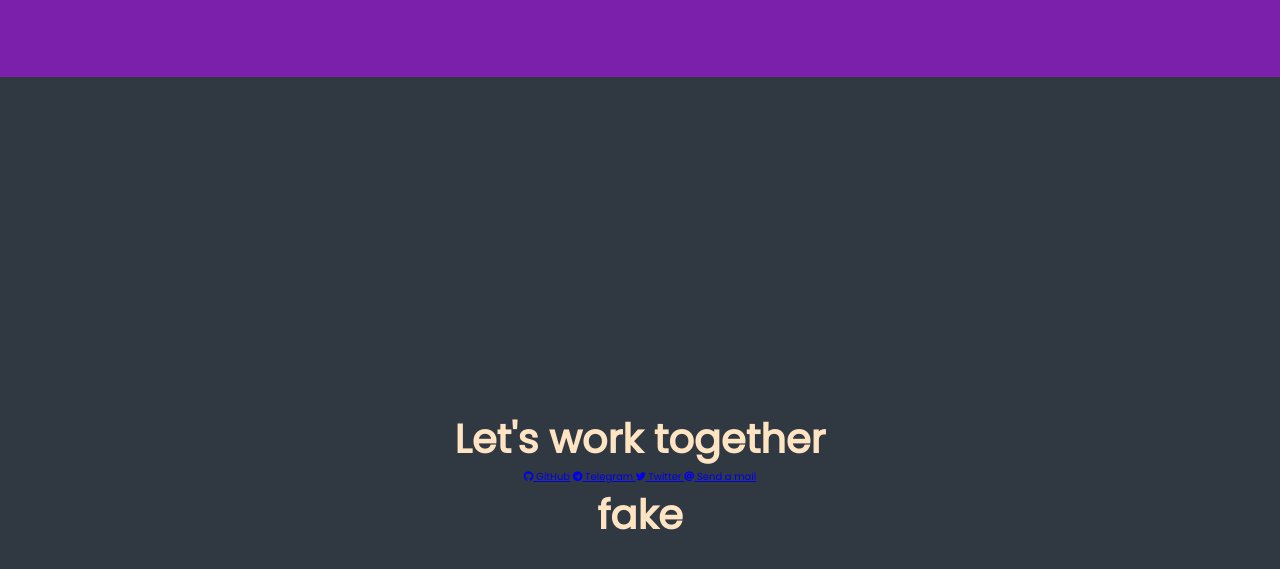
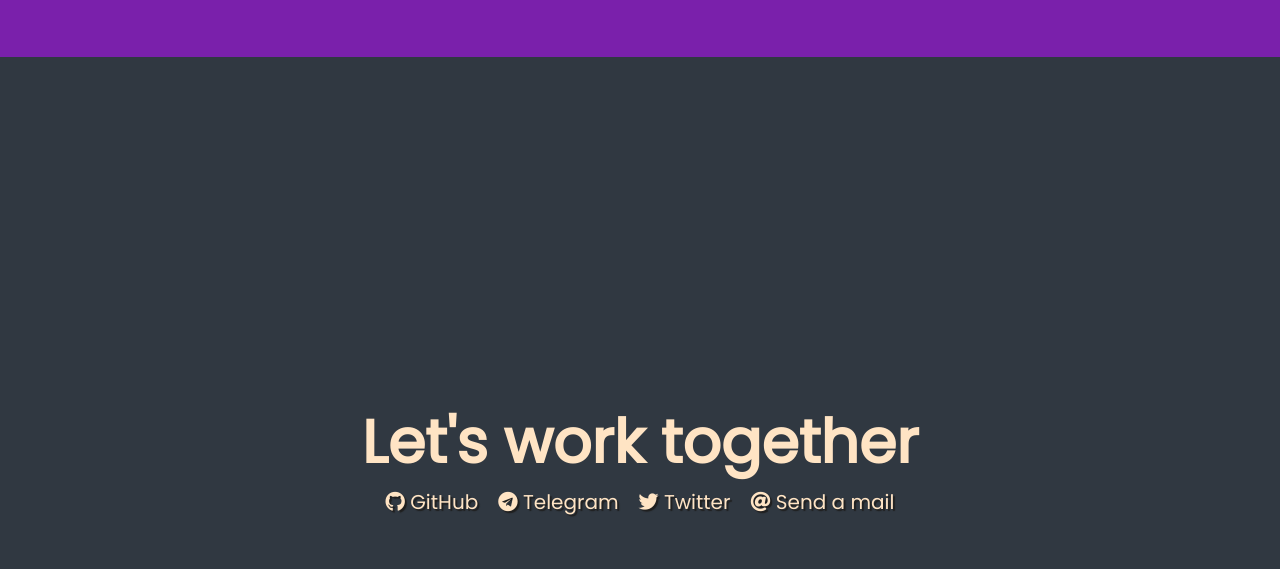
Before and after one commit to norb4ki/Personal-Portfolio-Webpage, a plain HTML site: page index.html in a window 1280 px wide. Shown: the part 1763-2332 px from the top of the page. Drawn offline with Linux system fonts and the light colour scheme.

Commit message:
Added personal links finalised

```diff
--- a/index.html
+++ b/index.html
@@ -35,7 +35,7 @@
     </section>
 
     <section id="projects">
-        <h1 class="project-title">My* projects</h1>
+        <h1 class="project-title">My projects</h1>
         <div class="grid-container">
             <a class="project" target="_blank" href="https://youtu.be/dQw4w9WgXcQ?si=QegkeOF5QXAwjRB7">
                 <img class="project-image" src="https://cdn.freecodecamp.org/testable-projects-fcc/images/tribute.jpg"
@@ -96,16 +96,15 @@
             >
                 <i class="fab fa-twitter"></i> Twitter
             </a>
-            <a class="contact-link" href=""><i></i></a>
-
             <a href="mailto:norb4kivlad@gmail.com" class="contact-link"><i
                     class="fas fa-at"></i> Send a mail</a
             >
         </div>
-        <footer>
-            <h1>fake</h1>
-        </footer>
+
     </section>
+<!--    <footer>-->
+<!--        <>-->
+<!--    </footer>-->
 
 </main>
 </body>
--- a/styles.css
+++ b/styles.css
@@ -66,7 +66,7 @@ header {
 
 h1 {
     text-align: center;
-    font-size: 4rem;
+    font-size: 6rem;
     padding: 0 20px;
 }
 
@@ -115,7 +115,7 @@ h1 {
     grid-template-columns: repeat(auto-fit, minmax(320px, 1fr));
     grid-gap: 4rem;
     width: 100%;
-    max-width: 1280px;
+    max-width: 1200px;
     margin: 0 auto;
 }
 
@@ -138,3 +138,40 @@ h1 {
     color: var(--text-color);
     font-size: 4rem;
 }
+
+.link-section{
+    display: flex;
+    flex-wrap: wrap;
+    width: 100%;
+    justify-content: center;
+    align-items: center;
+    max-width: 800px;
+    gap: 2rem;
+}
+
+.contact-link{
+    text-decoration: none;
+    color: var(--text-color);
+    font-size: 2rem;
+    text-shadow: 2px 2px 1px #1f1f1f;
+    transition: transform 0.3s ease-out;
+}
+
+.contact-link:hover{
+    transform: scale(1.1);
+}
+
+/*
+footer{
+    position: relative;
+    bottom: 0;
+    width: 100%;
+    height: 10vh;
+    border-top: 0.3rem solid var(--orange-highlight);
+}
+*/
+@media (max-width: 700px) {
+    h1{
+        font-size: 4rem;
+    }
+}
```
